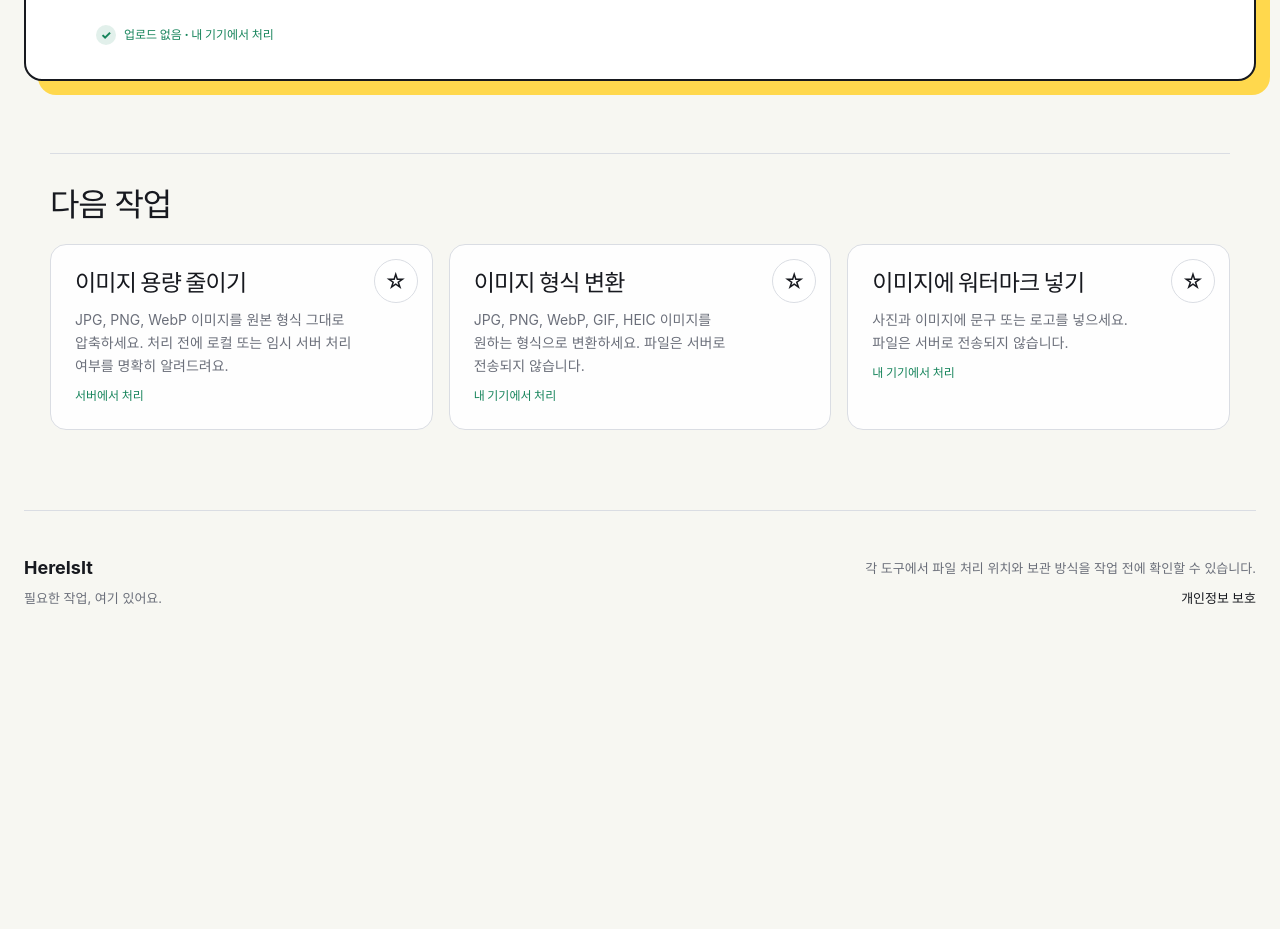
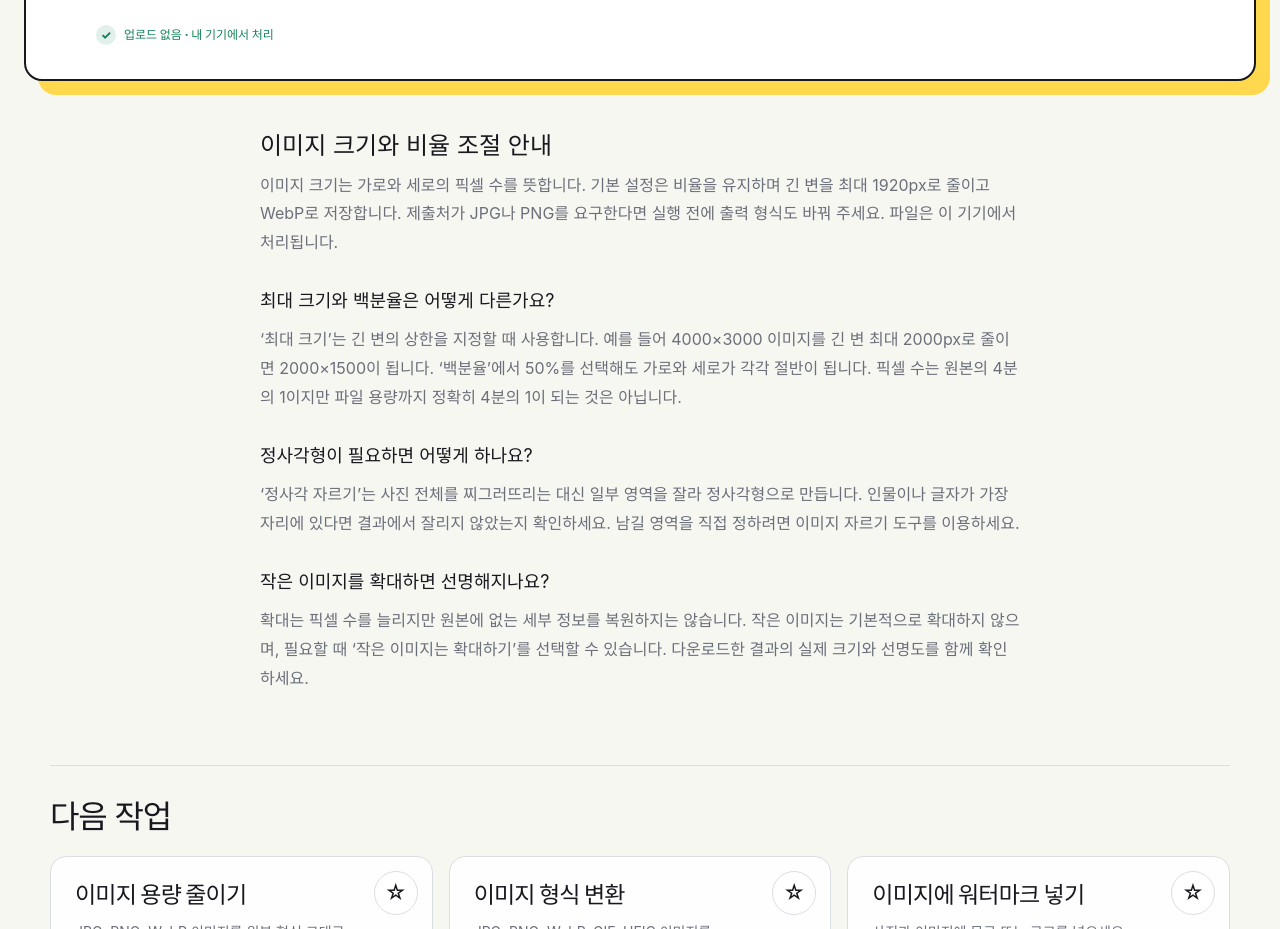
Before and after one commit to liorium/hereisit, a Next.js app in the folder apps/web/: page /image/resize in a window 1280 px wide. Shown: the part 880-1809 px from the top of the page. Before the commit the page ends 1542 px from the top, so only its background shows below. Built offline with nearby package versions, Linux system fonts and the light colour scheme.

Commit message:
feat: align image tool guidance with AdSense product goals

```diff
--- a/apps/web/src/app/image/compress/page.tsx
+++ b/apps/web/src/app/image/compress/page.tsx
@@ -8,5 +8,45 @@ const toolId = "image.compress" satisfies AvailableToolId;
 export const metadata = createToolMetadata(getAvailableToolById(toolId));
 
 export default function CompressImagePage() {
-  return <ToolDetailPage toolId={toolId} workbench={<ImageCompressWorkbench toolId={toolId} />} />;
+  return (
+    <ToolDetailPage
+      toolId={toolId}
+      workbench={<ImageCompressWorkbench toolId={toolId} />}
+      guide={
+        <>
+          <h2>이미지 용량을 줄일 때 확인할 점</h2>
+          <p>
+            사진을 메일에 첨부하거나 게시판에 올리려면 파일 용량과 가로·세로 크기를 구분해 보세요.
+            압축은 저장에 필요한 바이트를 줄이는 작업이고, 크기 조절은 이미지의 픽셀 수를 바꾸는
+            작업입니다. 제출 조건이 KB·MB인지, 가로·세로 px인지 먼저 확인하면 도구를 고르기
+            쉽습니다.
+          </p>
+          <h3>어떤 압축 옵션을 선택해야 하나요?</h3>
+          <p>
+            처음에는 ‘추천’으로 처리하고 결과를 확인하세요. 용량을 더 줄이는 옵션은 작은 글씨나
+            사진의 미세한 질감에 영향을 줄 수 있습니다. ‘무손실’은 픽셀을 바꾸지 않는 방식이므로
+            이미 최적화된 파일에서는 줄어드는 양이 작을 수 있습니다.
+          </p>
+          <h3>압축했는데 왜 원본이 유지되나요?</h3>
+          <p>
+            이미 압축된 사진이나 단순한 그림은 다시 처리해도 더 작아지지 않을 수 있습니다.
+            HereIsIt은 압축 결과가 더 작지 않으면 원본을 유지합니다. 모든 파일에서 같은 감소율을
+            보장하지 않으며, 더 작은 해상도가 괜찮다면 이미지 크기 조절 도구도 활용할 수 있습니다.
+          </p>
+          <h3>파일은 어디에서 처리하나요?</h3>
+          <p>
+            기본 고성능 서버 압축은 선택한 파일을 서버로 전송합니다. 파일을 전송하고 싶지 않다면
+            실행 전에 ‘내 기기에서 처리’를 선택하세요. 서버를 이용할 수 없을 때는 기기 내 처리로
+            전환될 수 있으며, 처리 방식에 따라 지원 범위와 압축 결과가 달라질 수 있습니다.
+          </p>
+          <h3>결과는 어떻게 확인하나요?</h3>
+          <p>
+            원본과 결과의 용량을 비교한 뒤 다운로드하세요. 중요한 사진이나 글자가 있는 이미지는
+            저장한 결과를 확대해 확인하고 원본도 보관하는 것이 좋습니다. 용량 감소율은 화질 점수가
+            아니므로, 숫자만으로 결과의 품질을 판단하지 마세요.
+          </p>
+        </>
+      }
+    />
+  );
 }
--- a/apps/web/src/app/image/resize/page.tsx
+++ b/apps/web/src/app/image/resize/page.tsx
@@ -14,6 +14,35 @@ export default function ResizeImagePage() {
     <ToolDetailPage
       toolId={toolId}
       workbench={<ImageWorkbench intent={implementation.intent} toolId={toolId} />}
+      guide={
+        <>
+          <h2>이미지 크기와 비율 조절 안내</h2>
+          <p>
+            이미지 크기는 가로와 세로의 픽셀 수를 뜻합니다. 기본 설정은 비율을 유지하며 긴 변을 최대
+            1920px로 줄이고 WebP로 저장합니다. 제출처가 JPG나 PNG를 요구한다면 실행 전에 출력 형식도
+            바꿔 주세요. 파일은 이 기기에서 처리됩니다.
+          </p>
+          <h3>최대 크기와 백분율은 어떻게 다른가요?</h3>
+          <p>
+            ‘최대 크기’는 긴 변의 상한을 지정할 때 사용합니다. 예를 들어 4000×3000 이미지를 긴 변
+            최대 2000px로 줄이면 2000×1500이 됩니다. ‘백분율’에서 50%를 선택해도 가로와 세로가 각각
+            절반이 됩니다. 픽셀 수는 원본의 4분의 1이지만 파일 용량까지 정확히 4분의 1이 되는 것은
+            아닙니다.
+          </p>
+          <h3>정사각형이 필요하면 어떻게 하나요?</h3>
+          <p>
+            ‘정사각 자르기’는 사진 전체를 찌그러뜨리는 대신 일부 영역을 잘라 정사각형으로 만듭니다.
+            인물이나 글자가 가장자리에 있다면 결과에서 잘리지 않았는지 확인하세요. 남길 영역을 직접
+            정하려면 이미지 자르기 도구를 이용하세요.
+          </p>
+          <h3>작은 이미지를 확대하면 선명해지나요?</h3>
+          <p>
+            확대는 픽셀 수를 늘리지만 원본에 없는 세부 정보를 복원하지는 않습니다. 작은 이미지는
+            기본적으로 확대하지 않으며, 필요할 때 ‘작은 이미지는 확대하기’를 선택할 수 있습니다.
+            다운로드한 결과의 실제 크기와 선명도를 함께 확인하세요.
+          </p>
+        </>
+      }
     />
   );
 }
--- a/apps/web/src/components/tool-detail-page.module.css
+++ b/apps/web/src/components/tool-detail-page.module.css
@@ -179,6 +179,29 @@
   gap: 16px;
 }
 
+.guide {
+  width: min(calc(100% - 32px), 760px);
+  margin: 48px auto 0;
+  color: var(--ink);
+  line-height: 1.8;
+  overflow-wrap: anywhere;
+}
+
+.guide h2 {
+  font-size: 1.5rem;
+  line-height: 1.4;
+}
+
+.guide h3 {
+  margin: 28px 0 8px;
+  font-size: 1.125rem;
+}
+
+.guide p {
+  margin: 8px 0;
+  color: var(--muted);
+}
+
 .breadcrumbs a:focus-visible {
   border-radius: 4px;
   outline: 3px solid var(--blue-dark);
--- a/apps/web/src/components/tool-detail-page.tsx
+++ b/apps/web/src/components/tool-detail-page.tsx
@@ -14,9 +14,10 @@ import { ToolVisitTracker } from "./tool-visit-tracker";
 export interface ToolDetailPageProps {
   toolId: AvailableToolId;
   workbench: ReactNode;
+  guide?: ReactNode;
 }
 
-export function ToolDetailPage({ toolId, workbench }: ToolDetailPageProps): ReactNode {
+export function ToolDetailPage({ toolId, workbench, guide }: ToolDetailPageProps): ReactNode {
   const tool = getAvailableToolById(toolId);
   const implementation = getToolImplementation(toolId);
   const related = getRelatedAvailableTools(toolId);
@@ -71,6 +72,12 @@ export function ToolDetailPage({ toolId, workbench }: ToolDetailPageProps): Reac
           {workbench}
         </section>
 
+        {guide ? (
+          <section aria-label="사용 안내" className={styles.guide}>
+            {guide}
+          </section>
+        ) : null}
+
         <section aria-label="다음 작업" className={styles.related}>
           <h2>다음 작업</h2>
           <div className={styles.relatedGrid}>
```
Also changed, not shown: 3 other files (tests, documents, lock files or other folders).
